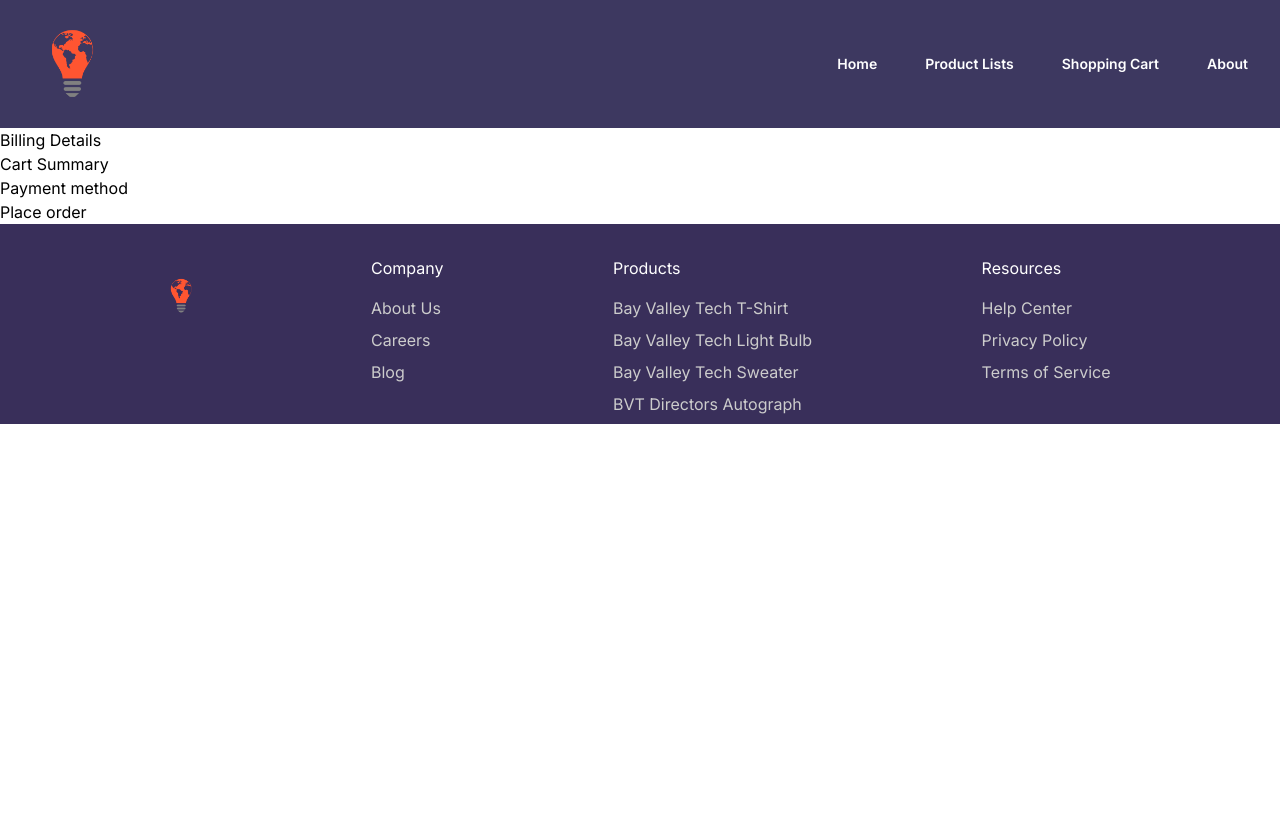
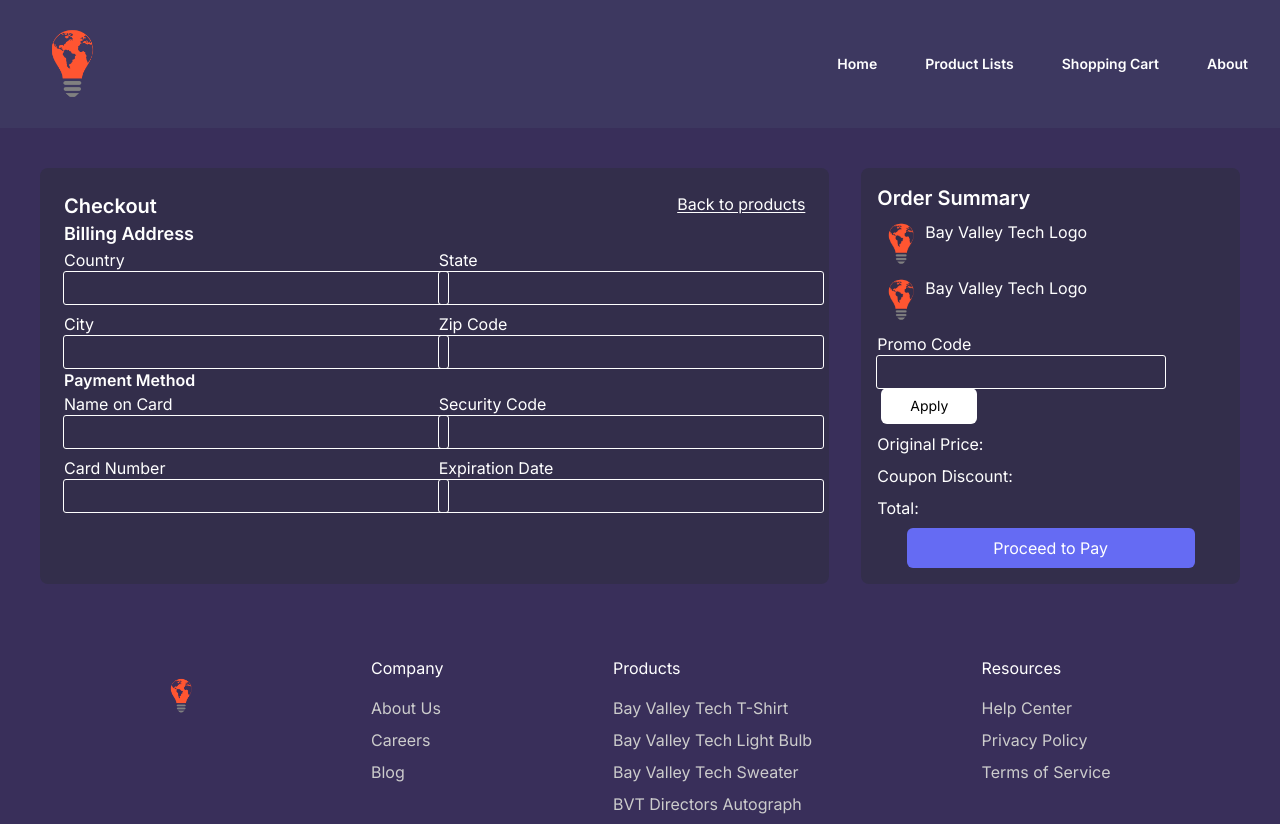
Before and after one commit to Bay-Valley-Tech-Code-Academy/UI-Tool-Kit, a Next.js app: page /checkout in a window 1280 px wide. Before the commit the page ends 800 px from the top, so only its background shows below. Built offline with nearby package versions, Linux system fonts and the light colour scheme.

Commit message:
create checkout page

```diff
--- a/src/app/cart/page.js
+++ b/src/app/cart/page.js
@@ -190,7 +190,7 @@
                     </p>
                   </div>
                   <button
-                    onClick={() => router.push("/productlists")}
+                    onClick={() => router.push("/checkout")}
                     className="mt-4 flex w-full items-center justify-center rounded-md border border-transparent bg-orange-500 px-8 py-3 text-base font-medium text-white hover:bg-orange-600 focus:outline-none focus:ring-2 focus:ring-orange-400 focus:ring-offset-2 transition-transform transform hover:-translate-y-1 scale-105 shadow-lg"
                   >
                     Checkout
--- a/src/app/checkout/page.js
+++ b/src/app/checkout/page.js
@@ -1,13 +1,135 @@
-import React from "react";
+"use client"
+import React, { useState } from "react";
+import Image from "next/image";
+import Link from "next/link";
 
 export default function Checkout() {
+    const [checkoutData, setCheckoutData] = useState({
+        country: '',
+        state: '',
+        city: '',
+        zip_code: '',
+        card_name: '',
+        card_number: '',
+        security_code: '',
+        expiration_date: ''
+    });
 
     return (
-        <div>
-            <p>Billing Details</p>
-            <p>Cart Summary</p>
-            <p>Payment method</p>
-            <button>Place order</button>
+        <div className="text-white">
+            <div className="md:grid grid-cols-3 gap-8 p-10">
+                <div className="bg-[#332E4B] rounded-lg p-6 col-span-2">
+                    <div className="flex justify-between">
+                        <p className="justify-start font-semibold text-xl">Checkout</p>
+                        <Link href="/productlists">
+                            <p className="justify-end underline underline-offset-2">Back to products</p>
+                        </Link>
+                    </div>
+                    <form>
+                        <p className="font-semibold text-lg">Billing Address</p>
+                        <div className="grid grid-cols-2 gap-2">
+                            <div>
+                                <label htmlFor="country" className="block">Country</label>
+                                <input
+                                    type="text"
+                                    className="text-white bg-inherit outline outline-1 rounded-sm p-1 w-96"
+                                />
+                            </div>
+                            <div>
+                                <label htmlFor="state" className="block">State</label>
+                                <input
+                                    type="text"
+                                    className="text-white bg-inherit outline outline-1 rounded-sm p-1 w-96"
+                                />
+                            </div>
+                            <div>
+                                <label htmlFor="city" className="block">City</label>
+                                <input
+                                    type="text"
+                                    className="text-white bg-inherit outline outline-1 rounded-sm p-1 w-96"
+                                />
+                            </div>
+                            <div>
+                                <label htmlFor="zip_code" className="block">Zip Code</label>
+                                <input
+                                    type="text"
+                                    className="text-white bg-inherit outline outline-1 rounded-sm p-1 w-96"
+                                />
+                            </div>
+                        </div>
+                        <p className="font-semibold">Payment Method</p>
+                        <div className="grid grid-cols-2 gap-2">
+                            <div>
+                                <label htmlFor="card_name" className="block">Name on Card</label>
+                                <input
+                                    type="text"
+                                    className="text-white bg-inherit outline outline-1 rounded-sm p-1 w-96"
+                                />
+                            </div>
+                            <div>
+                                <label htmlFor="security_code" className="block">Security Code</label>
+                                <input
+                                    type="text"
+                                    className="text-white bg-inherit outline outline-1 rounded-sm p-1 w-96"
+                                />
+                            </div>
+                            <div>
+                                <label htmlFor="card_number" className="block">Card Number</label>
+                                <input
+                                    type="text"
+                                    className="text-white bg-inherit outline outline-1 rounded-sm p-1 w-96"
+                                />
+                            </div>
+                            <div>
+                                <label htmlFor="expiration_date" className="block">Expiration Date</label>
+                                <input
+                                    type="text"
+                                    className="text-white bg-inherit outline outline-1 rounded-sm p-1 w-96"
+                                />
+                            </div>
+                        </div>
+                    </form>
+                </div>
+                <div className="order-summary flex flex-col gap-2 bg-[#332E4B] p-4 rounded-lg">
+                <p className="font-semibold text-xl">Order Summary</p>
+                    <div className="flex">
+                        <img
+                            src="/images/bvt_logo.png"
+                            className="w-12"
+                        />
+                        <p>Bay Valley Tech Logo</p>
+                    </div>
+                    <div className="flex">
+                        <img
+                            src="/images/bvt_logo.png"
+                            className="w-12"
+                        />
+                        <p>Bay Valley Tech Logo</p>
+                    </div>
+                    <div className="flex gap-4">
+                        <div>
+                            <label className="block">Promo Code</label>
+                            <input
+                                type="text"
+                                className="text-white bg-inherit outline outline-1 rounded-sm p-1 w-72"
+                            />
+                            <button
+                                className="bg-white text-black h-9 text-sm w-24 rounded-md ml-1"
+                            >Apply
+                        </button>
+                        </div>
+                    </div>
+                    <p>Original Price:</p>
+                    <p>Coupon Discount:</p>
+                    <p>Total:</p>
+                    <div className="flex justify-center">
+                        <button
+                            className="bg-[#656BF3] p-2 rounded-md w-72 justify-center"
+                        >Proceed to Pay
+                        </button>
+                    </div>
+                </div>
+            </div>
         </div>
     )
 }
--- a/src/app/globals.css
+++ b/src/app/globals.css
@@ -1,6 +1,10 @@
 @tailwind base;
 @tailwind components;
 @tailwind utilities;
+
+:root {
+  background-color: #392F5A;
+}
 
 .custom-height{
   min-height: 70vh;
```
